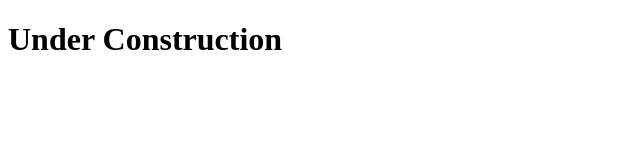
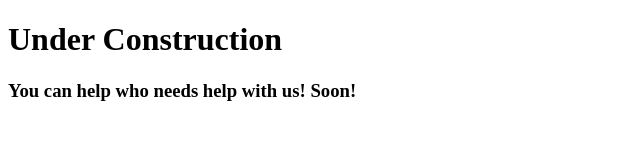
Before and after one commit to Arifozden/undercons, a plain HTML site: page index.html in a window 1280 px wide. Shown: the whole page, without its empty margins (0-640 px from the left). Drawn offline with Linux system fonts and the light colour scheme.

Commit message:
Update index.html

```diff
--- a/index.html
+++ b/index.html
@@ -7,5 +7,6 @@
 </head>
 <body>
     <h1>Under Construction</h1>
+    <h3>You can help who needs help with us! Soon!</h3>
 </body>
 </html>
```
